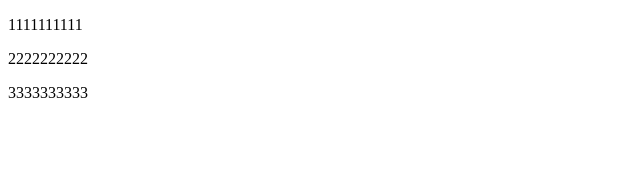
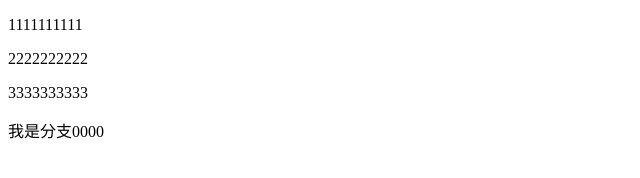
Before and after one commit to R-RWJ/my-project, a plain HTML site: page index.html in a window 1280 px wide. Shown: the whole page, without its empty margins (0-640 px from the left). Drawn offline with Linux system fonts and the light colour scheme.

Commit message:
分支dev1

```diff
--- a/index.html
+++ b/index.html
@@ -9,6 +9,7 @@
     <p>1111111111</p>
     <p>2222222222</p>
     <p>3333333333</p>
+    <p>我是分支0000</p>
 </div>
 </body>
 </html>
```
